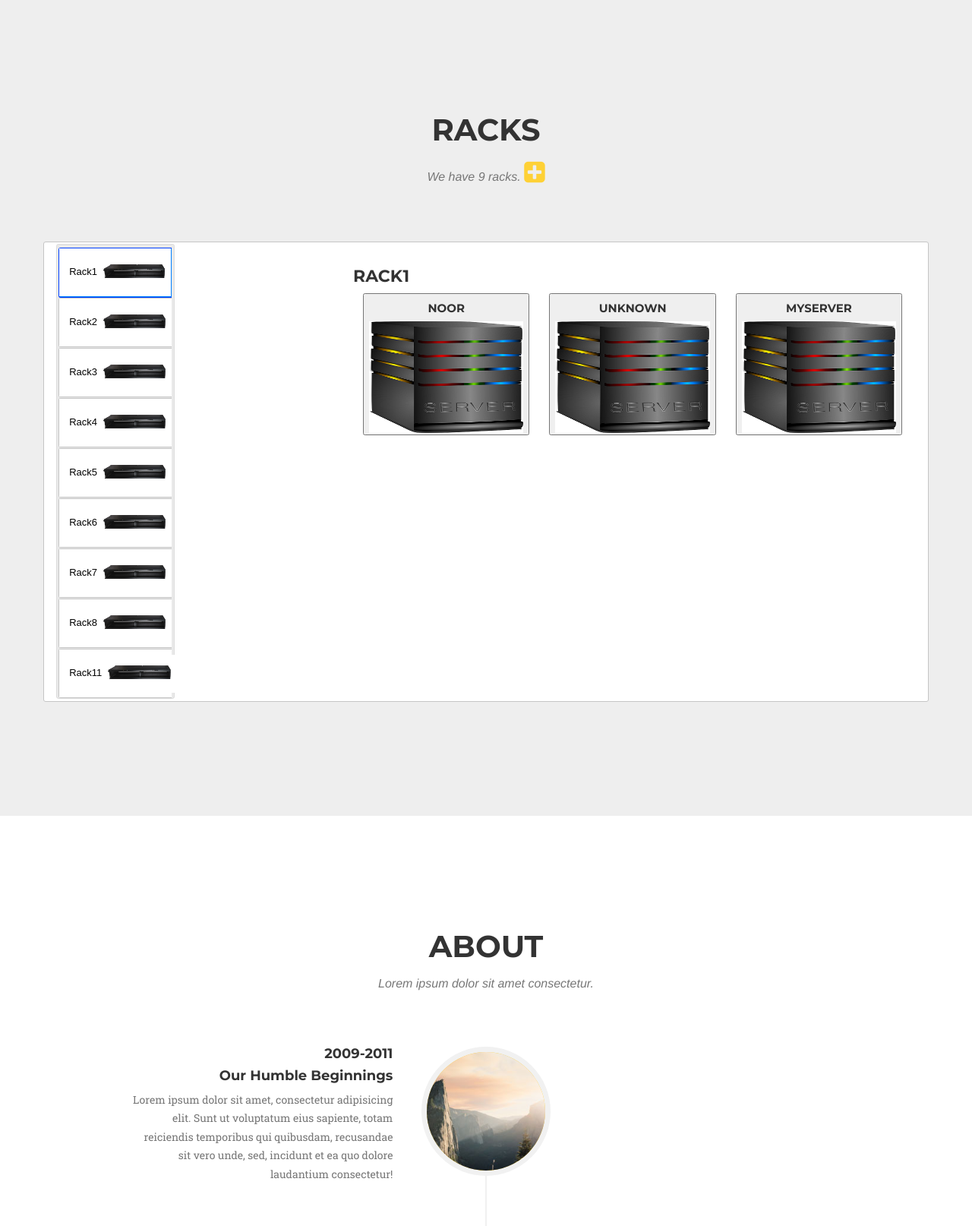
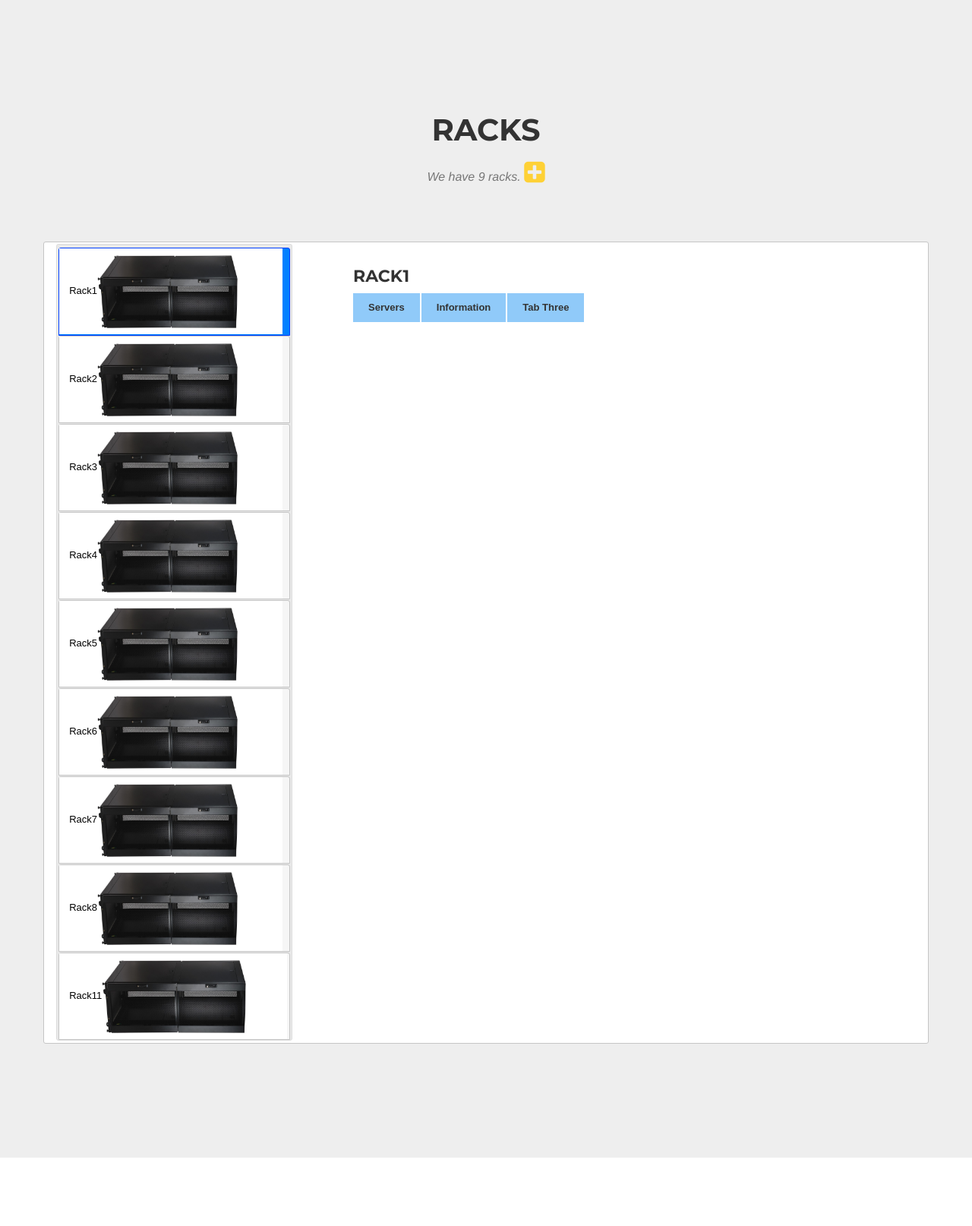
Before and after one commit to SaraAliMohammed/Dashboard, a Django app: page / in a window 1280 px wide. Shown: the part 4426-6040 px from the top of the page at 76% size. Run offline with Django 3.2, Linux system fonts and the light colour scheme; data comes from the database, SQL or seed files in the repository; some libraries are stand-ins or nearby versions; some web fonts are replaced.

Commit message:
Add Rack detail Tabs with Server Tab Work

```diff
--- a/DataCenterProject/blogs/templates/ServerDetails.html
+++ b/DataCenterProject/blogs/templates/ServerDetails.html
@@ -1,6 +1,8 @@
+<style>
+  th{
 
-<h2>{{server.name}}</h2>
-
+  }
+</style>
 <table style="width:100%">
   <tr>
     <th>Name:</th>
--- a/DataCenterProject/blogs/templates/index.html
+++ b/DataCenterProject/blogs/templates/index.html
@@ -59,15 +59,61 @@
 
      //style for rack tabs\
 
-  .ui-tabs-vertical { width: 55em; }
-  .ui-tabs-vertical .ui-tabs-nav { padding: .2em .1em .2em .2em; float: left; width: 12em; }
-  .ui-tabs-vertical .ui-tabs-nav li { clear: left; width: 100%; border-bottom-width: 1px !important; border-right-width: 0 !important; margin: 0 -1px .2em 0; }
-  .ui-tabs-vertical .ui-tabs-nav li a { display:block;width:100% }
-  .ui-tabs-vertical .ui-tabs-nav li.ui-tabs-active { padding-bottom: 0; padding-right: .1em; border-right-width: 1px; }
-  .ui-tabs-vertical .ui-tabs-panel { padding: 1em; float: left; }
+
+
+  .tabs{width: 55em;display: table;}
+   .tabsUl {padding: .2em .1em .2em .2em; float: left; width: 90; }
+   .tabsLi{clear: left; width: 100%; border-bottom-width: 1px !important; margin: 0 -1px .2em 0;}
+.tabsLi.ui-tabs-active{ padding-bottom: 0; padding-right: .1em; border-right-width: 1px; }
+.tabsLi a{display:block; }
+
   #tabs ul li a{background-color:white;color:black}
     #tabs h2{align:center}
 
+.tabsRack {
+ display: flex;
+ flex-wrap: wrap; // make sure it wraps
+}
+.tabsRack label {
+ order: 1; // Put the labels first
+ display: block;
+ padding: 1rem 2rem;
+ margin-right: 0.2rem;
+ cursor: pointer;
+  background: #90CAF9;
+  font-weight: bold;
+  transition: background ease 0.2s;
+}
+.tabsRack .tab {
+  order: 99; // Put the tabs last
+  flex-grow: 1;
+ width: 100%;
+ display: none;
+  padding: 1rem;
+  background: #fff;
+}
+.tabsRack input[type="radio"] {
+ position: absolute;
+ opacity: 0;
+}
+.tabsRack input[type="radio"]:checked + label {
+ background: #fff;
+}
+.tabsRack input[type="radio"]:checked + label + .tab {
+ display: block;
+}
+
+@media (max-width: 45em) {
+  .tabsRack .tab,
+  .tabsRack label {
+    order: initial;
+  }
+  .tabs label {
+    width: 100%;
+    margin-right: 0;
+    margin-top: 0.2rem;
+  }
+}
 
     </style>
     <link rel="stylesheet" href="//code.jquery.com/ui/1.12.1/themes/base/jquery-ui.css">
@@ -307,6 +353,7 @@
 
     <!-- --------------- end Servers ----------------------------------------------------------------------------- -->
 
+
     <!------------------ Racks ----------------------------------------------------------------------------------- -->
     <section id="rack" class="bg-light-gray">
         <div class="container">
@@ -321,12 +368,12 @@
 
                 </div>
             </div>
-            <div class="row" id="tabs">
+            <div class="row tabs" id="tabs" >
 
                 <div class="col-md-4 col-sm-6">
-                    <ul>
+                    <ul class="tabsUl">
                         {% for RackNum in RacksNum %}
-                            <li><a href="#tabs-{{RackNum}}" onclick="$('#serverInRackDetails').html('');">Rack{{RackNum}}<img src="{% static 'img/rack.jpg' %}" style="width:80%;height:50px;border:0"></a></li>
+                            <li class="tabsLi"><a href="#tabs-{{RackNum}}" onclick="$('#serverInRackDetails').html('');"><span>Rack{{RackNum}}</span><img src="{% static 'img/rack.jpg' %}" style="width:70%;height:100px;border:0"></a></li>
                         {% endfor %}
                     </ul>
                 </div>
@@ -362,6 +409,10 @@
                                         {% endfor %}
                                     </div>
                              {% endfor %}-->
+                             <div class="tabsRack">
+                              <input type="radio" name="tabs" id="tabone{{RackNum}}" checked="checked">
+                              <label for="tabone{{RackNum}}">Servers</label>
+                              <div class="tab row">
                                   {% for Rack in Racks %}
                                         {% for server in Rack %}
                                             {% if server.RackNum.RackNum ==  RackNum %}
@@ -374,6 +425,24 @@
                                             {% endif %}
                                         {% endfor %}
                                      {% endfor %}
+
+                              </div>
+
+                              <input type="radio" name="tabs" id="tabtwo{{RackNum}}">
+                              <label for="tabtwo{{RackNum}}">Information</label>
+                              <div class="tab">
+                                <h1>Tab Two Content</h1>
+                                <p>Lorem ipsum dolor sit amet, consectetur adipisicing elit, sed do eiusmod tempor incididunt ut labore et dolore magna aliqua. Ut enim ad minim veniam, quis nostrud exercitation ullamco laboris nisi ut aliquip ex ea commodo consequat. Duis aute irure dolor in reprehenderit in voluptate velit esse cillum dolore eu fugiat nulla pariatur. Excepteur sint occaecat cupidatat non proident, sunt in culpa qui officia deserunt mollit anim id est laborum.</p>
+                              </div>
+
+                              <input type="radio" name="tabs" id="tabthree{{RackNum}}">
+                              <label for="tabthree{{RackNum}}">Tab Three</label>
+                              <div class="tab">
+                                <h1>Tab Three Content</h1>
+                                <p>Lorem ipsum dolor sit amet, consectetur adipisicing elit.</p>
+                              </div>
+                            </div>
+
                          </div>
                      {% endfor %}
                       <div class="row">
@@ -1139,8 +1208,8 @@
     });
   } );
    $( function() {
-    $( "#tabs" ).tabs().addClass( "ui-tabs-vertical ui-helper-clearfix" );
-    $( "#tabs li" ).removeClass( "ui-corner-top" ).addClass( "ui-corner-left" );
+    $( "#tabs" ).tabs({collapsible: true});
+    $( ".tabsRackContent" ).tabs({collapsible: true});
   } );
 
 
```
Also changed, not shown: DataCenterProject/static_in_pro/our_static/img/rack.jpg. Lines whose indentation alone changed are shown as unchanged.
